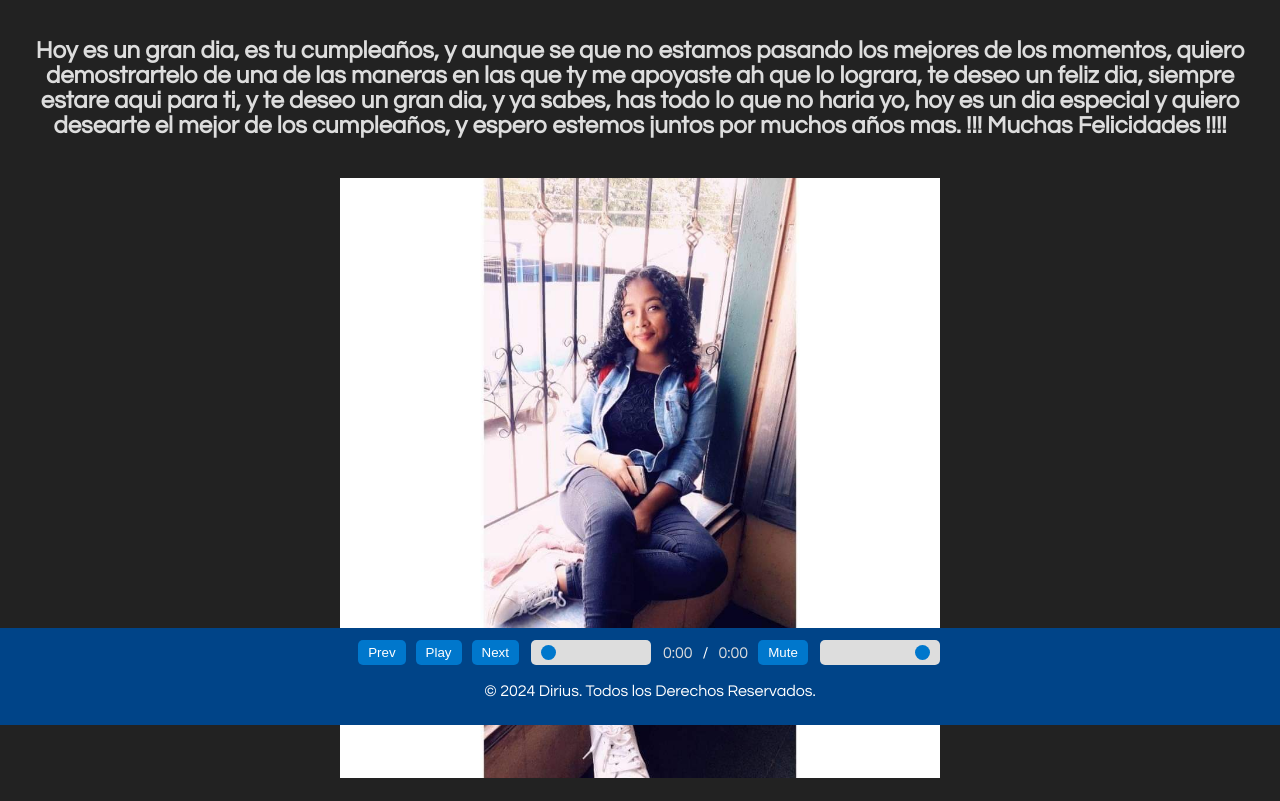
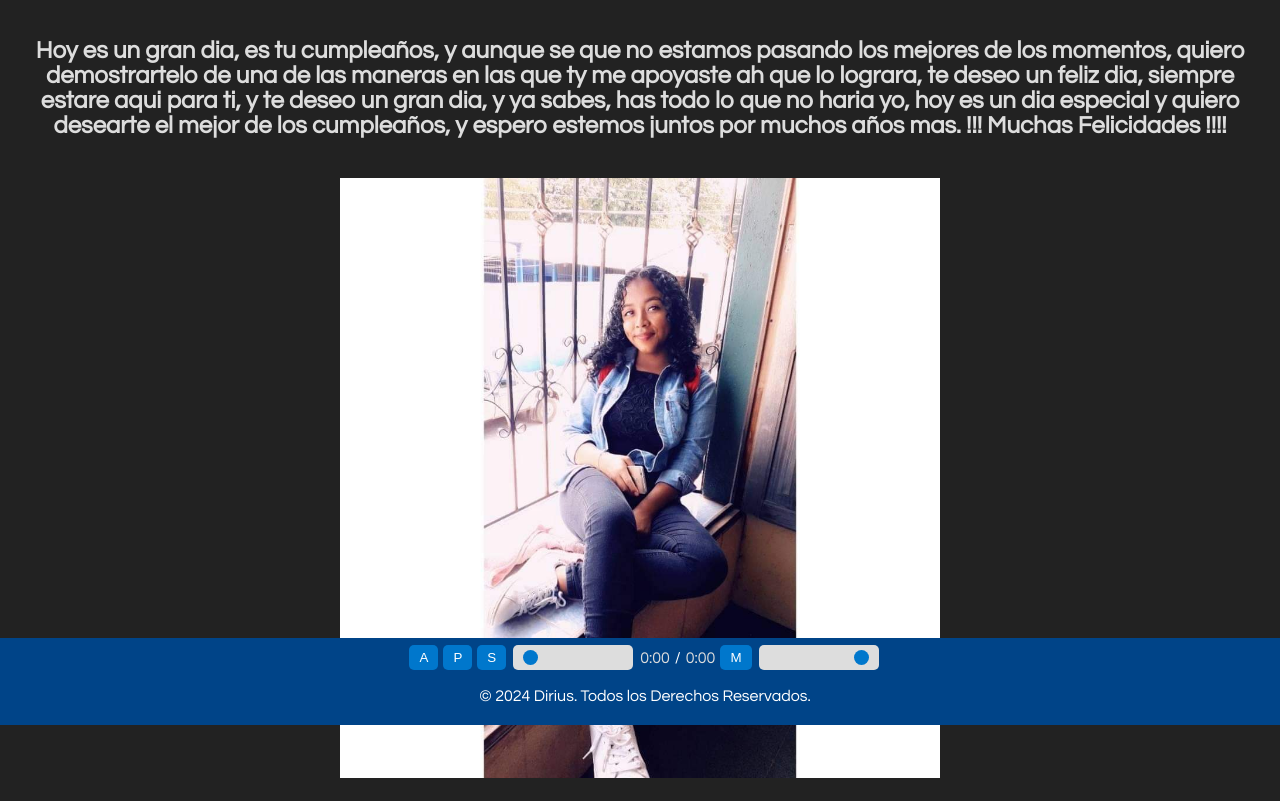
Before and after one commit to JaroldDev/yeseniaBirth.github.io, a plain HTML site: page index.html in a window 1280 px wide. Both pictures are taken after a click on the button "Pause". Shown: the part 75-876 px from the top of the page. Drawn offline with Linux system fonts and the light colour scheme.

Commit message:
Cambios
Cambios

```diff
--- a/index.html
+++ b/index.html
@@ -16,12 +16,12 @@
   </main>
   <footer>
     <div id="audio-player">
-      <button id="prev-btn">Prev</button>
-      <button id="play-pause-btn">Play</button>
-      <button id="next-btn">Next</button>
+      <button id="prev-btn">A</button>
+      <button id="play-pause-btn">P</button>
+      <button id="next-btn">S</button>
       <input type="range" id="seek-slider" max="100" value="0">
       <span id="current-time">0:00</span> / <span id="duration">0:00</span>
-      <button id="mute-btn">Mute</button>
+      <button id="mute-btn">M</button>
       <input type="range" id="volume-slider" max="100" value="100">
     </div>
     <p>&copy; 2024 Dirius. Todos los Derechos Reservados.</p>
--- a/script.js
+++ b/script.js
@@ -59,16 +59,16 @@ function changeImage() {
 function playPauseAudio() {
   if (audioElement.paused) {
     audioElement.play();
-    playPauseBtn.textContent = 'Pause';
+    playPauseBtn.textContent = 'P';
   } else {
     audioElement.pause();
-    playPauseBtn.textContent = 'Play';
+    playPauseBtn.textContent = 'P';
   }
 }
 
 function muteAudio() {
   audioElement.muted = !audioElement.muted;
-  muteBtn.textContent = audioElement.muted ? 'Unmute' : 'Mute';
+  muteBtn.textContent = audioElement.muted ? 'U' : 'M';
 }
 
 function changeSong(direction) {
@@ -79,7 +79,7 @@ function changeSong(direction) {
   }
   audioElement.src = songs[currentIndex];
   audioElement.play();
-  playPauseBtn.textContent = 'Pause';
+  playPauseBtn.textContent = 'P';
 }
 
 function updateSeekSlider() {
--- a/style.css
+++ b/style.css
@@ -51,7 +51,7 @@ img:hover {
 footer {
   background-color: #004488; /* Azul medio para el pie de página */
   color: #fff; /* Texto blanco para el pie de página */
-  padding: 10px;
+  padding: 5px;
   text-align: center;
   position: fixed; /* Fija el footer en la parte inferior de la pantalla */
   width: 100%; /* Establece el ancho al 100% */
@@ -62,7 +62,7 @@ footer {
   display: flex;
   align-items: center;
   justify-content: center;
-  gap: 10px;
+  gap: 5px;
 }
 
 #audio-player button,
```
